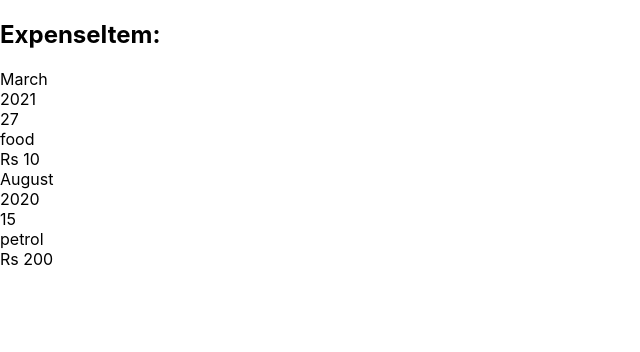
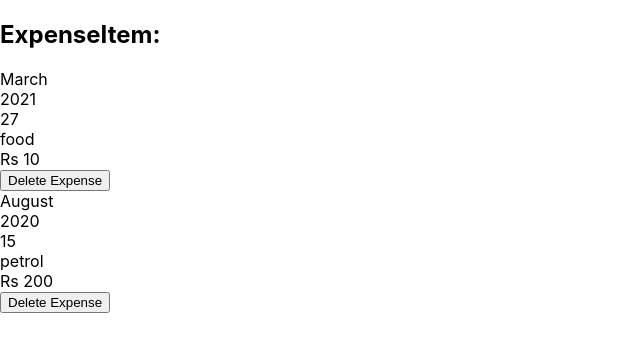
Before and after one commit to Manjulavignesh/React-ExpenseItem, a React (Create React App) app: page / in a window 1280 px wide. Shown: the top 352 px of the page, without its empty margins (0-640 px from the left). Built offline with nearby package versions, Linux system fonts and the light colour scheme.

Commit message:
adding button

```diff
--- a/src/component/ExpenseItem.js
+++ b/src/component/ExpenseItem.js
@@ -2,9 +2,13 @@ import ExpenseDate from './ExpenseDate';
 import ExpenseDetails from './ExpenseDetails';
 const ExpenseItem = (props) =>
 {
+    const eventhandler=()=>{
+    console.log("deleted");
+    }
     return <div>
         <ExpenseDate date={props.date}/>
         <ExpenseDetails title={props.title} amt={props.amt} location={props.location}/>
+        <button onClick={eventhandler}>Delete Expense</button>
         </div>
 }
 export default ExpenseItem;
```
